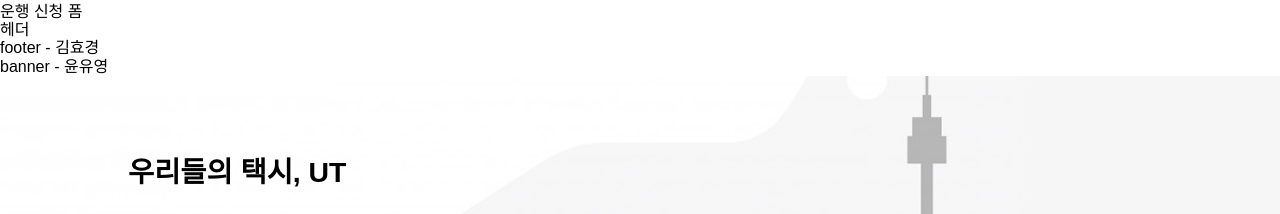
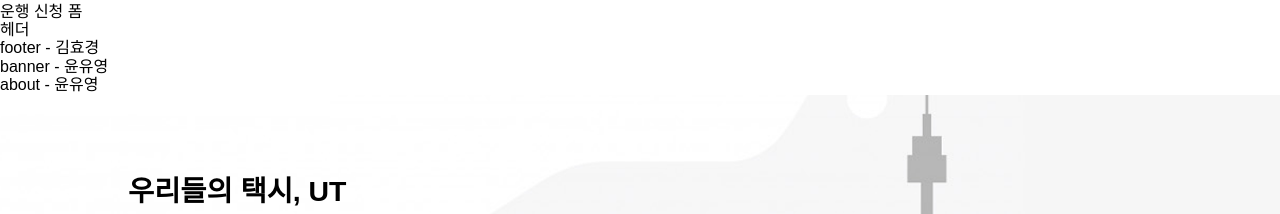
Before and after one commit to FRONTENDBOOTCAMP-16th/awesome-project-4, a website built with Vite: page index.html in a window 1280 px wide. Shown: the part 71-285 px from the top of the page. Built offline with nearby package versions, Linux system fonts and the light colour scheme; a web font is replaced by a local one.

Commit message:
docs: add link(index.html)

```diff
--- a/index.html
+++ b/index.html
@@ -18,6 +18,7 @@
       <li><a href="./src/header.html">헤더</a></li>
       <li><a href="./src/footer.html">footer - 김효경</a></li>
       <li><a href="./src/banner_YY.html">banner - 윤유영</a></li>
+      <li><a href="./src/about.html">about - 윤유영</a></li>
     </ul>
 
     <!-- layout -->
```
